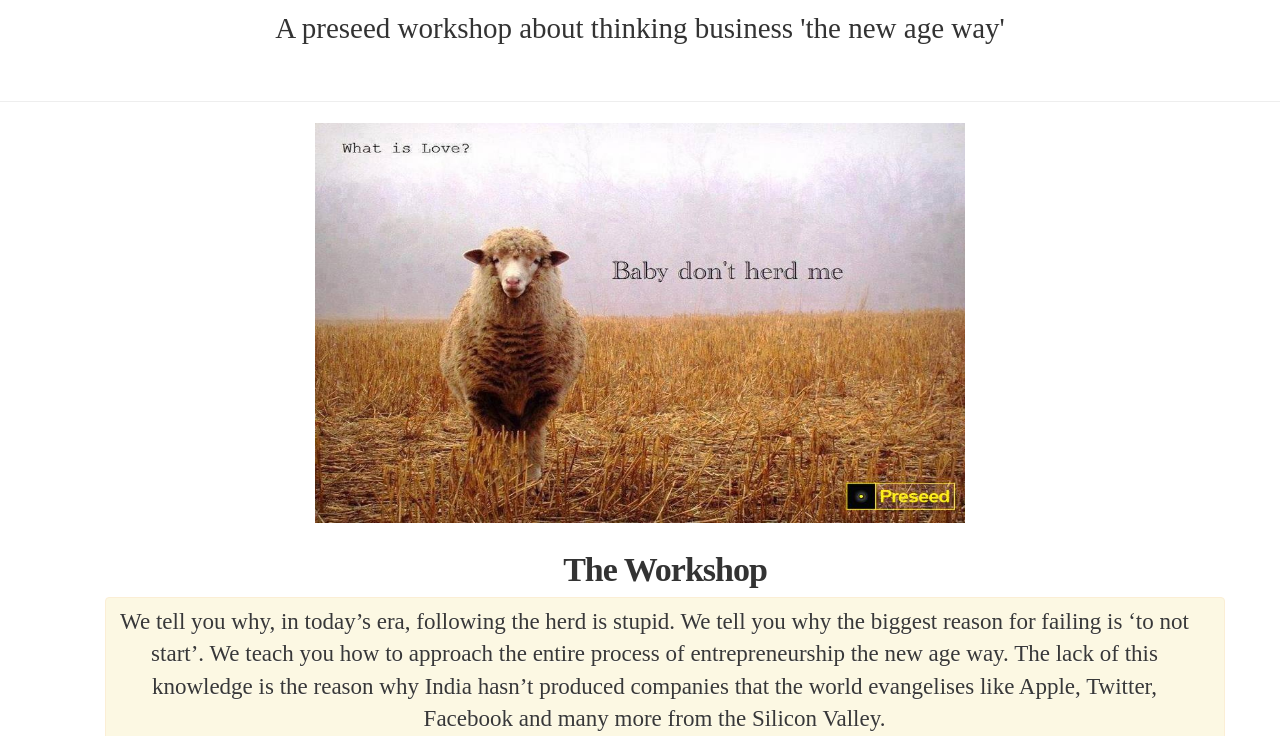
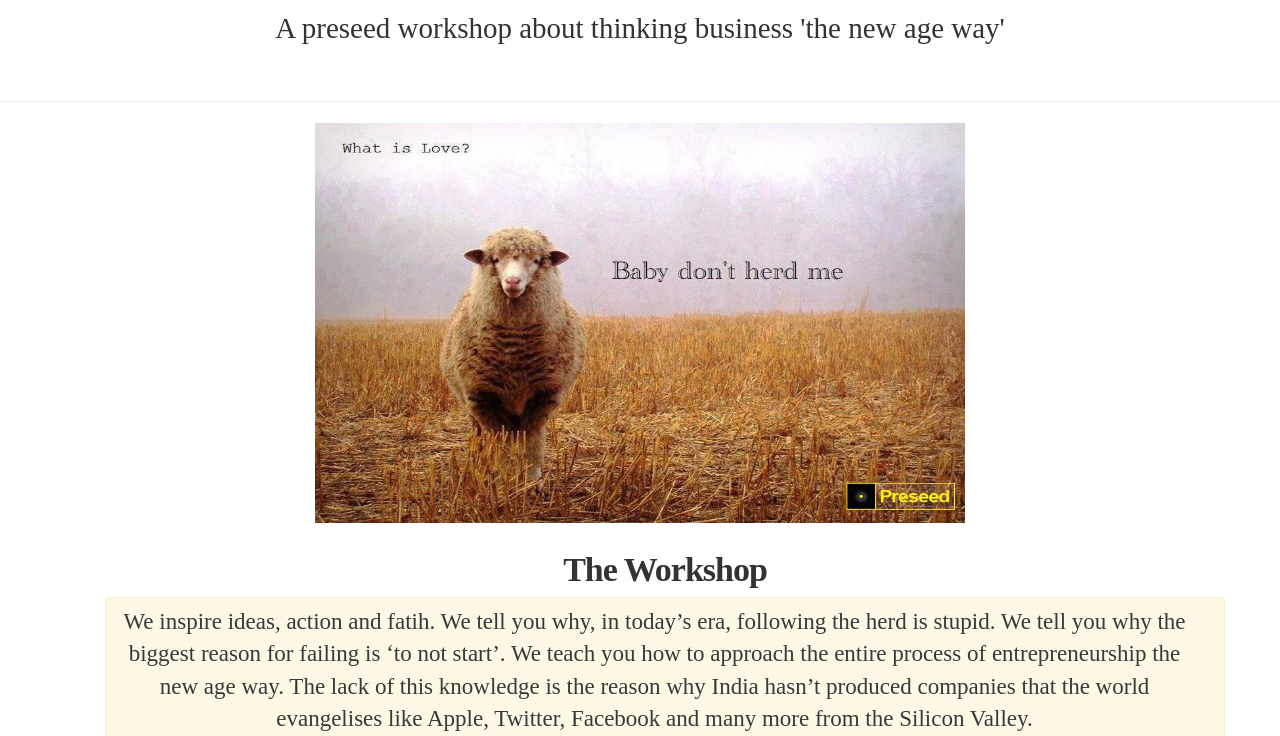
Before and after one commit to thepreseed/ecell, a plain HTML site: page se/index.html in a window 1280 px wide. Shown: the part 216-952 px from the top of the page. Drawn offline with Linux system fonts and the light colour scheme; a web font is replaced by a local one.

Commit message:
Update index.html

```diff
--- a/se/index.html
+++ b/se/index.html
@@ -94,7 +94,7 @@
   <div class="marketing">
 <div class="nstruct">
 
-	<h1 align="center"> The Workshop</h1><div class="alert"> <p class="lead">We tell you why, in today’s era, following the herd is stupid. We tell you why the biggest reason for failing is ‘to not start’. We teach you how to approach the entire process of entrepreneurship the new age way. The lack of this knowledge is the reason why India hasn’t produced companies that the world evangelises like Apple, Twitter, Facebook and many more from the Silicon Valley.</p><p><strong> Read our <a href="http://blog.preseed.in/post/47610066292/startup-essentials" target="_blank">blog post</a> about this.</strong></p></div></div><br/>
+	<h1 align="center"> The Workshop</h1><div class="alert"> <p class="lead">We inspire ideas, action and fatih. We tell you why, in today’s era, following the herd is stupid. We tell you why the biggest reason for failing is ‘to not start’. We teach you how to approach the entire process of entrepreneurship the new age way. The lack of this knowledge is the reason why India hasn’t produced companies that the world evangelises like Apple, Twitter, Facebook and many more from the Silicon Valley.
 	<div class="row-fluid"><div class="span6"><h1 class="headtype">Before the workshop</h1>
 <p>Follow this well -: <br/>
 a. <a href="http://www.preseed.in/" target="_blank">www.preseed.in</a> (To its fullness)<br/>b. <a href="http://nishchalkesarwani.tumblr.com/post/40599567004/some-more-on-preseed" target="_blank">Nishchal's post about preseed</a>.<br/>c. <a href="http://blog.preseed.in/" target="_blank">Preseed blog </a>(Subscribe to this blog if you are on tumblr).<br/>d. Follow what we post across 3 pages - <a href="https://www.facebook.com/thepreseed?fref=ts" target="_blank">Preseed</a>, <a href="https://www.facebook.com/startupposts?fref=ts" target="_blank"> Startup Posts</a> and <a href="https://www.facebook.com/preseedify?fref=ts" target="_blank">Preseedify</a>. <br/>
```
